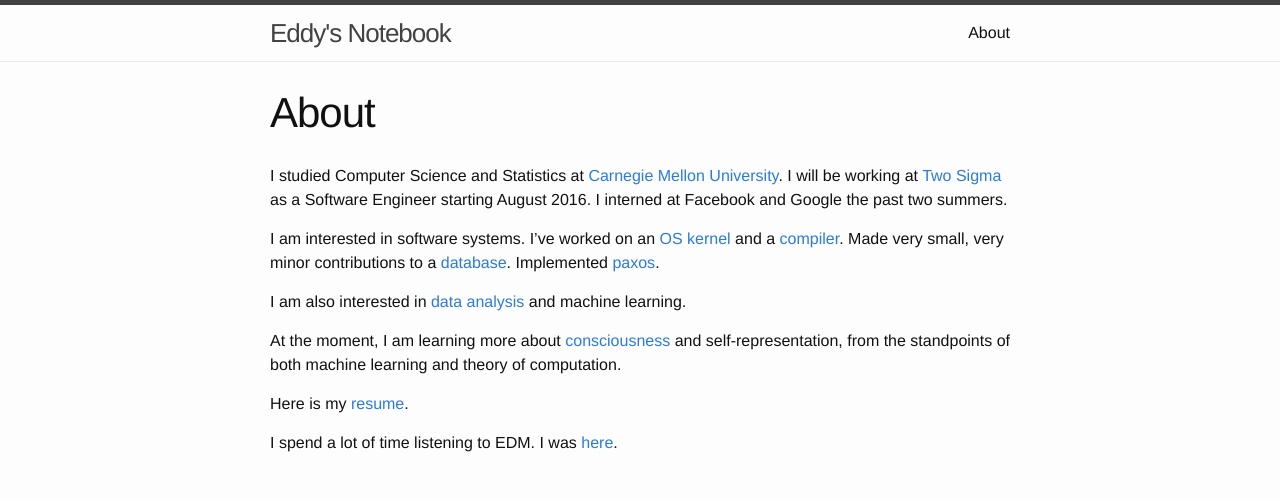
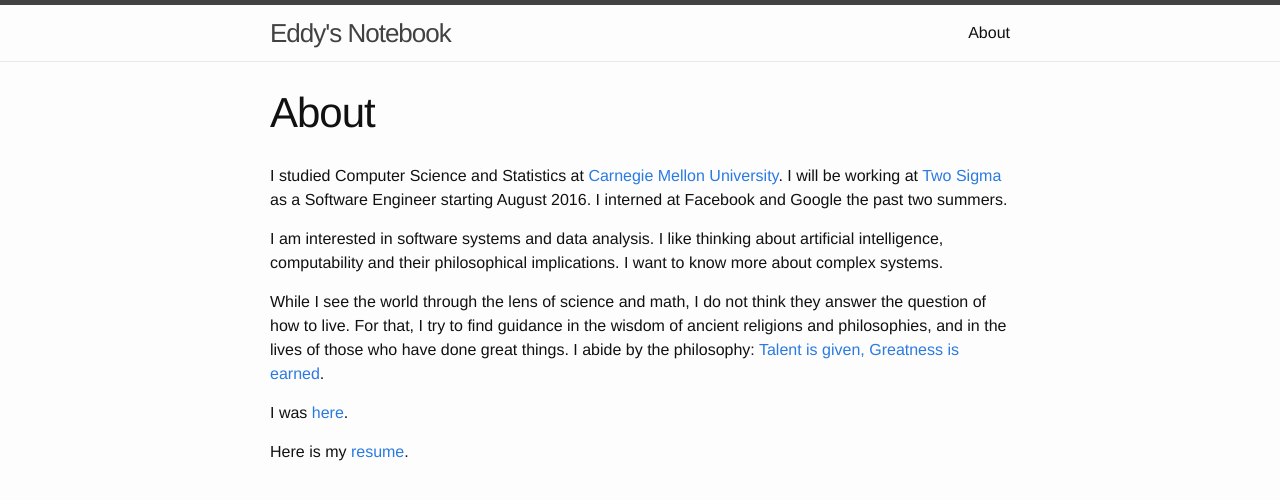
Before and after one commit to yeoedward/yeoedward.github.io, a Jekyll site: the page built from about.md, in a window 1280 px wide, cut to the strip 0-511 px from the top of the page. Shown: the top 500 px of the strip. Built offline with Jekyll 4.4.1, drawn with Linux system fonts in a browser that asks for light colours.

Commit message:
Makeover

```diff
--- a/_config.yml
+++ b/_config.yml
@@ -8,7 +8,7 @@
 # Site settings
 title: "Eddy's Notebook"
 description: > # this means to ignore newlines until "baseurl:"
-  Ideas about stuff. Please do not take them too seriously.
+  A safe sanctuary for thought matter.
 baseurl: "" # the subpath of your site, e.g. /blog
 url: "http://eddyyeo.com" # the base hostname & protocol for your site
 github_username:  yeoedward
--- a/about.md
+++ b/about.md
@@ -9,27 +9,16 @@ I studied Computer Science and Statistics at
 [Two Sigma][twosigma] as a Software Engineer starting August 2016.
 I interned at Facebook and Google the past two summers.
 
-I am interested in software systems. I've worked on an
-[OS kernel][15410] and a [compiler][15411].
-Made very small, very minor contributions to a [database][peloton].
-Implemented [paxos][15440].
+I am interested in software systems and data analysis. I like thinking about artificial intelligence, computability and their philosophical implications. I want to know more about complex systems.
 
-I am also interested in [data analysis][36402] and machine learning.
+While I see the world through the lens of science and math, I do not think they answer
+the question of how to live. For that, I try to find guidance in the wisdom of ancient
+religions and philosophies, and in the lives of those who have done great things. I abide by the philosophy: [Talent is given, Greatness is earned]({% post_url 2016-07-16-rubber-city-soul %}).
 
-At the moment, I am learning more about [consciousness]({% post_url 2016-03-30-consc %})
-and self-representation, from the standpoints of both machine learning and theory of computation.
+I was [here]({% post_url 2016-07-16-i-was-here %}).
 
 Here is my [resume][resume].
 
-I spend a lot of time listening to EDM. I was [here][edc].
-
-
 [cmu]: http://www.cmu.edu/
 [twosigma]: http://www.twosigma.com/
-[15410]: https://www.cs.cmu.edu/~410/
-[15411]: https://www.cs.cmu.edu/~rjsimmon/15411-f15/
-[15440]: https://www.cs.cmu.edu/~dga/15-440/S14/
-[36402]: http://www.stat.cmu.edu/~cshalizi/uADA/16/
-[peloton]: https://github.com/cmu-db/peloton/
 [resume]: {{ site.url }}/assets/resume.pdf
-[edc]: https://www.youtube.com/watch?v=SaUN0QHOkHk
```
Also changed, not shown: _drafts/consc.md (renamed from _posts/2016-03-30-consc.md, +2 -0 lines), _drafts/deep-learning.md (added, +7 -0 lines), _drafts/human-computation.md (renamed from _posts/2016-04-20-encoding.md, +6 -2 lines), _posts/2016-03-26-why-blog.md (deleted, +0 -9 lines), _posts/2016-04-02-deep-learning.md (deleted, +0 -49 lines), _posts/2016-04-06-spirituality.md (+4 -39 lines), _posts/2016-04-06-systems.md (deleted, +0 -8 lines), _posts/2016-04-06-undergrad.md (+1 -1 lines), _posts/2016-04-13-math.md (deleted, +0 -42 lines), _posts/2016-04-16-music.md (deleted, +0 -30 lines), _posts/2016-05-27-simulation.md (deleted, +0 -15 lines), _posts/2016-07-16-dream-of-life.md (added, +18 -0 lines), _posts/2016-07-16-i-was-here.md (added, +17 -0 lines), _posts/2016-07-16-rubber-city-soul.md (added, +19 -0 lines).
